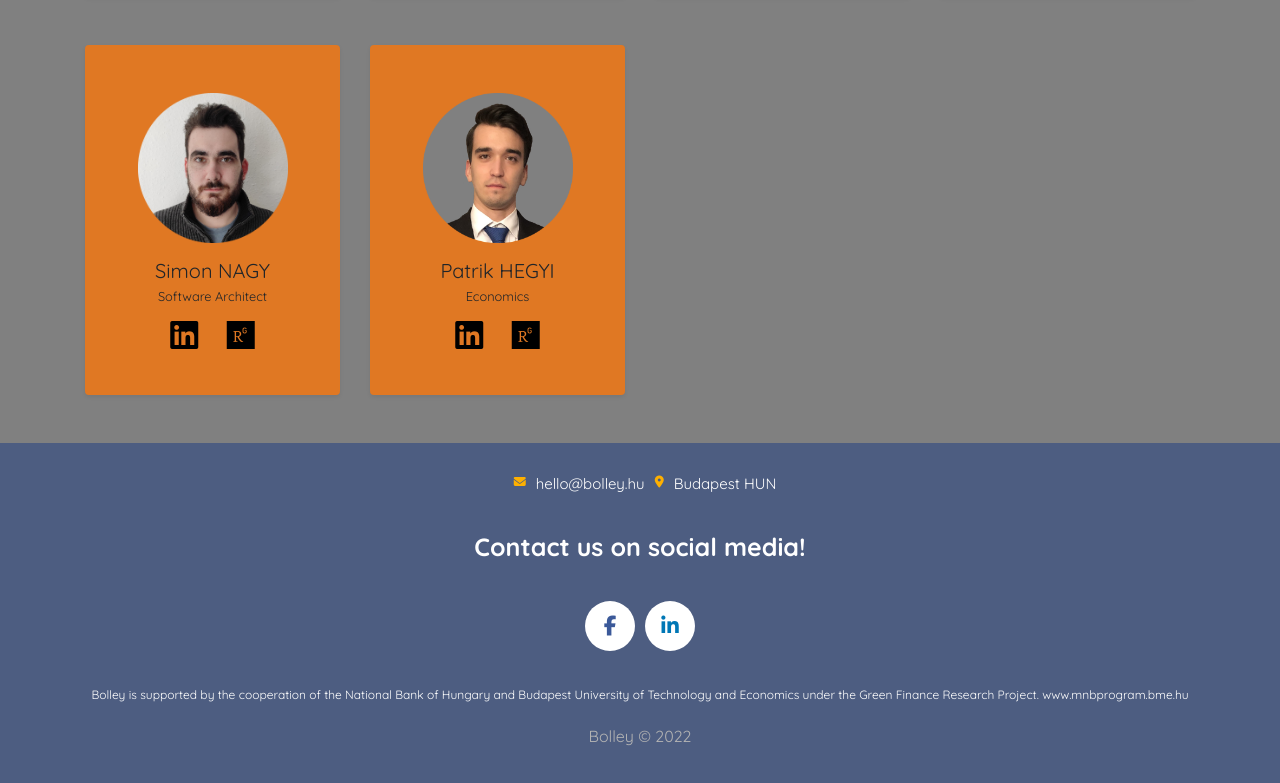
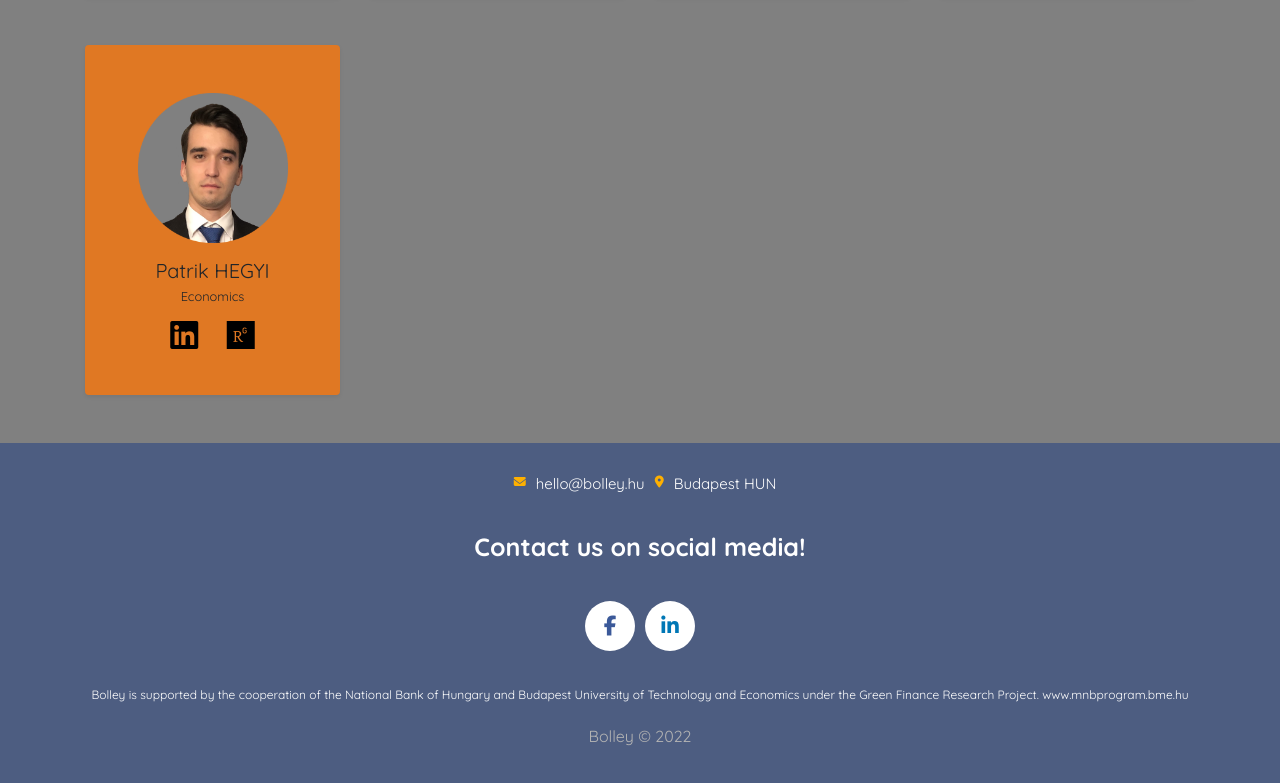
Before and after one commit to SimonNagy/bolley, a plain HTML site: page index.html in a window 1280 px wide. Shown: the part 6198-6981 px from the top of the page. Drawn offline with Linux system fonts and the light colour scheme; files whose address does not match are found by name.

Commit message:
Update index.html

```diff
--- a/index.html
+++ b/index.html
@@ -410,18 +410,6 @@
     </div>
 
     <div class="col-xl-3 col-sm-6 mb-5">
-      <div class="bg-card rounded shadow-sm py-5 px-4 h-100"><img src="images/about-pics/Simon_kör2.png" alt="" width="150" class="img-fluid mb-3">
-        <h5 class="mb-0">Simon NAGY</h5><span class="small">Software Architect</span>
-        <ul class="social mb-0 list-inline mt-3">
-          <li class="list-inline-item"><a href="https://www.linkedin.com/in/simon-nagy-537430167/" target="_blank"
-              class="p-2 pl-0"><i class="fa-brands fa-linkedin fa-2xl" style="color: black;"></i></a></li>
-          <li class="list-inline-item"><a href="https://www.researchgate.net/profile/Nagy-Simon" target="_blank"
-              class="p-2 pl-0"><i class="fa-brands fa-researchgate fa-2xl" style="color: black;"></i></a></li>
-          </ul>
-      </div>
-    </div>
-
-    <div class="col-xl-3 col-sm-6 mb-5">
       <div class="bg-card rounded shadow-sm py-5 px-4 h-100"><img src="images/about-pics/Patrik_kör.png" alt="" width="150" class="img-fluid mb-3">
         <h5 class="mb-0">Patrik HEGYI</h5><span class="small">Economics</span>
         <ul class="social mb-0 list-inline mt-3">
```
